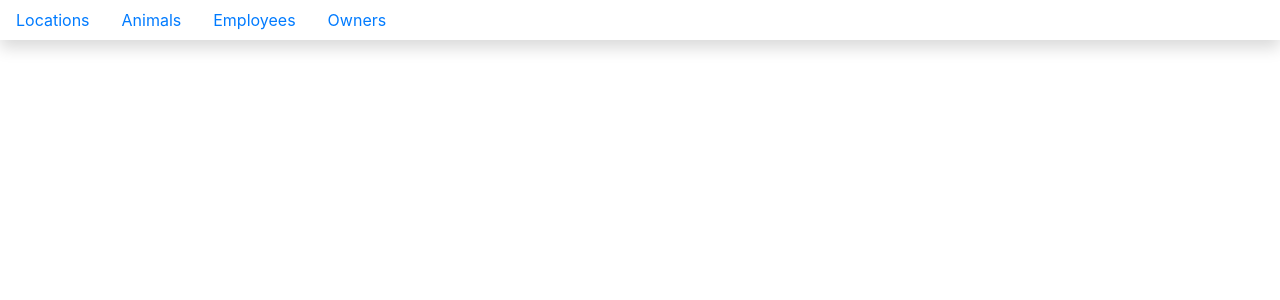
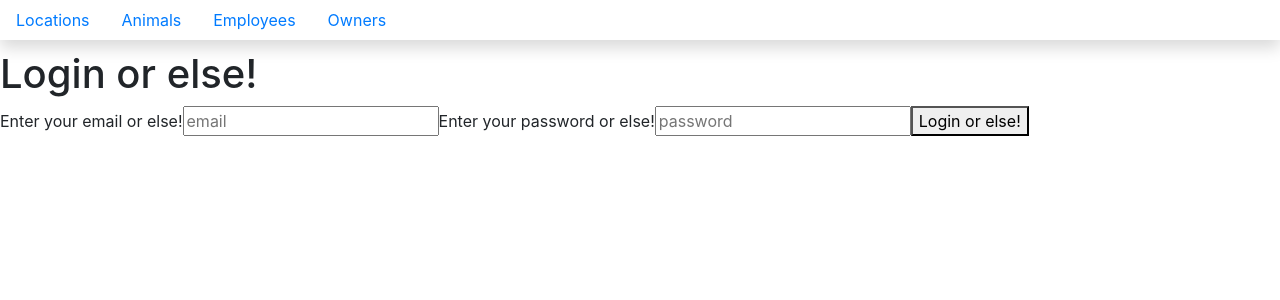
Before and after one commit to Alex-Thacker/React-Kennel-Book4Chap1-2, a React (Create React App) app: page /login in a window 1280 px wide. Shown: the top 300 px of the page. Built offline with nearby package versions, Linux system fonts and the light colour scheme; no server answers.

Commit message:
added employeecard

```diff
--- a/src/componets/ApplicationView.js
+++ b/src/componets/ApplicationView.js
@@ -1,4 +1,4 @@
-import { Route } from 'react-router-dom'
+import { Route, Redirect } from 'react-router-dom'
 import React, { Component } from "react"
 import AnimalList from './animals/AnimalList'
 import LocationList from './location/LocationList'
@@ -14,6 +14,7 @@
 import AnimalDetail from "./animals/AnimalDetail"
 import EmployeeForm from "./employee/EmployeeForm"
 import OwnerForm from "./owners/OwnerForm"
+import Login from "./authentication/Login"
 
 class ApplicationViews extends Component {
     state = {
@@ -56,24 +57,42 @@
             this.setState({ [resource]: obj })
         })
 
+    isLogin = () => sessionStorage.getItem("valid") !== null
+
 
     render() {
         return (
             <React.Fragment>
-                {/* <Route exact path="/" render={(props) => {
-                    return <h1 className="contact">Hello World</h1>
-                }} /> */}
+                <Route path="/login" render={(props) => {
+                    return <Login {...props} />
+                }} />
                 <Route exact path="/" render={(props) => {
-                    return <LocationList locations={this.state.locations} deleteItem={this.deleteItem} />
+                    if(this.isLogin()) {
+                        return <LocationList locations={this.state.locations} deleteItem={this.deleteItem} employees={this.state.employees} />
+                    } else {
+                        return <Redirect to="/login" />
+                    }
                 }} />
                 <Route exact path="/animals" render={(props) => {
-                    return <AnimalList animals={this.state.animals} deleteItem={this.deleteItem} />
+                    if(this.isLogin()){
+                        return <AnimalList animals={this.state.animals} deleteItem={this.deleteItem} />
+                    } else {
+                        return <Redirect to="/login" />
+                    }
                 }} />
                 <Route exact path="/employees" render={(props) => {
-                    return <EmployeeList employees={this.state.employees} deleteItem={this.deleteItem} {...props} />
+                    if(this.isLogin()) {
+                        return <EmployeeList employees={this.state.employees} deleteItem={this.deleteItem} {...props} />
+                    } else {
+                        return <Redirect to="/login" />
+                    }
                 }} />
                 <Route exact path="/owners" render={(props) => {
-                    return <Owners owners={this.state.owners} deleteItem={this.deleteItem} {...props} />
+                    if(this.isLogin()){
+                        return <Owners owners={this.state.owners} deleteItem={this.deleteItem} {...props} />
+                    } else {
+                        return <Redirect to="/login" />
+                    }
                 }} />
                 <Route path="/employees/:employeeId(\d+)" render={(props) => {
                     let employee = this.state.employees.find(employee =>
--- /dev/null
+++ b/src/componets/authentication/Login.js
@@ -0,0 +1,42 @@
+import React, { Component } from 'react'
+
+export default class Login extends Component {
+    state = {
+        email: "",
+        password: ""
+    }
+
+    handleChange = event => {
+        let newState = {}
+        newState[event.target.id] = event.target.value
+        this.setState(newState)
+    }
+
+    handleLogin = event => {
+        event.preventDefault()
+
+        sessionStorage.setItem("valid",
+        JSON.stringify({
+            email: this.state.email,
+            password: this.state.password
+        })
+        )
+        this.props.history.push("/")
+    }
+
+  render() {
+    return (
+      <React.Fragment>
+          <form className="contact">
+              <h1>Login or else!</h1>
+              <label>Enter your email or else!</label>
+              <input onChange={this.handleChange} id="email" type="email" placeholder="email" />
+              <label>Enter your password or else!</label>
+              <input onChange={this.handleChange} id="password" type="password" placeholder="password" />
+              <button type="submit" onClick={this.handleLogin}>Login or else!</button>
+          </form>
+
+      </React.Fragment>
+    )
+  }
+}
--- /dev/null
+++ b/src/componets/employee/EmployeeCard.js
@@ -0,0 +1,11 @@
+import React, { Component } from 'react'
+
+export default class EmployeeCard extends Component {
+  render() {
+    return (
+      <div>
+        {this.props.employee.name}
+      </div>
+    )
+  }
+}
--- a/src/componets/location/LocationList.js
+++ b/src/componets/location/LocationList.js
@@ -1,5 +1,6 @@
 import React, { Component } from 'react'
 import { Link } from "react-router-dom"
+import EmployeeCard from "../employee/EmployeeCard"
 
 export default class LocationList extends Component {
   render() {
@@ -14,6 +15,11 @@
               <h5>{location.address}</h5>
               <button onClick={() => this.props.deleteItem("locations", location.id)}>Delete</button>
               <Link to={`/locations/${location.id}`}>Detail</Link>
+              {
+                this.props.employees
+                .filter(employee => employee.locationId === location.id)
+                .map(employee => <EmployeeCard key={employee.id} employee={employee} /> )
+              }
             </section>
           )
         }
```
Also changed, not shown: api/kennel.json (+8 -4 lines).
